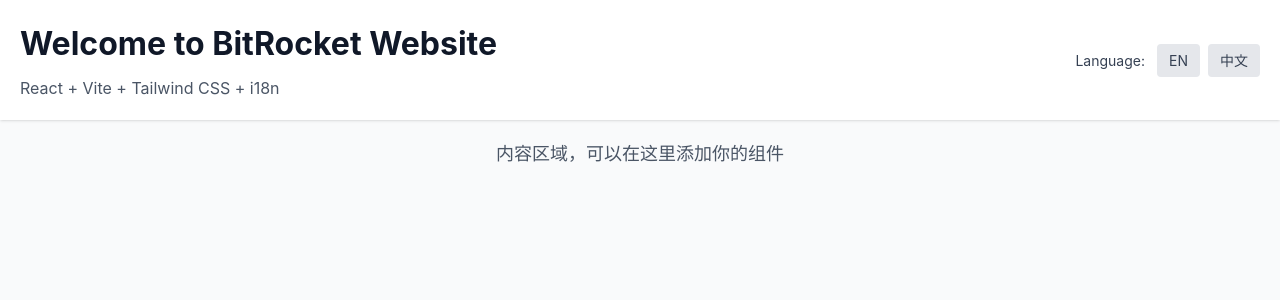
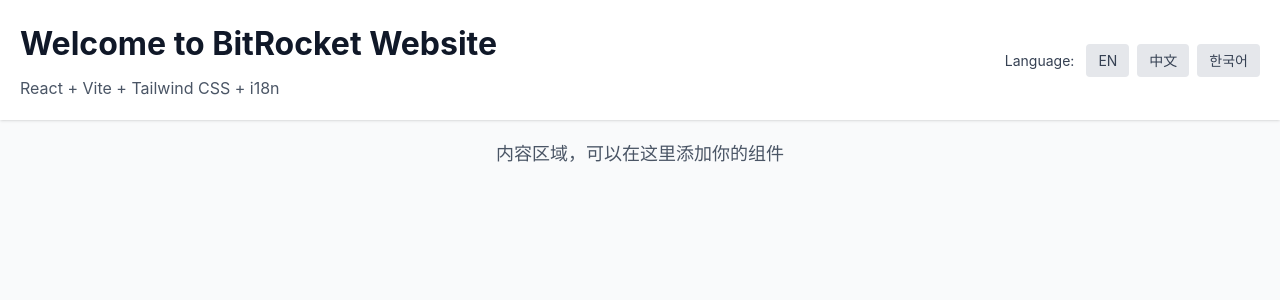
Before and after one commit to SunburstMeoga/bitrocket-website, a React (Vite) app: page / in a window 1280 px wide. Shown: the top 300 px of the page. Built offline with nearby package versions, Linux system fonts and the light colour scheme.

Commit message:
feat: 添加韩语多语言支持
- 新增ko.json韩语语言文件
- 更新i18n配置，添加韩语资源
- 在LanguageSwitcher组件中添加韩语切换按钮
- 支持中文、英文、韩语三种语言切换

```diff
--- a/src/components/LanguageSwitcher.jsx
+++ b/src/components/LanguageSwitcher.jsx
@@ -34,6 +34,16 @@
         >
           中文
         </button>
+        <button
+          onClick={() => changeLanguage('ko')}
+          className={`px-[12vw] lg:px-[12vw] xl:px-[12vw] py-[6vw] lg:py-[6vw] xl:py-[6vw] text-[14vw] lg:text-[14vw] xl:text-[14vw] rounded-[4vw] lg:rounded-[4vw] xl:rounded-[4vw] transition-colors ${
+            i18n.language === 'ko'
+              ? 'bg-blue-500 text-white'
+              : 'bg-gray-200 text-gray-700 hover:bg-gray-300'
+          }`}
+        >
+          한국어
+        </button>
       </div>
     </div>
   )
--- a/src/i18n/index.js
+++ b/src/i18n/index.js
@@ -5,6 +5,7 @@
 // 导入语言资源
 import en from './locales/en.json'
 import zh from './locales/zh.json'
+import ko from './locales/ko.json'
 
 const resources = {
   en: {
@@ -12,6 +13,9 @@
   },
   zh: {
     translation: zh
+  },
+  ko: {
+    translation: ko
   }
 }
 
--- /dev/null
+++ b/src/i18n/locales/ko.json
@@ -0,0 +1,12 @@
+{
+  "welcome": "BitRocket 웹사이트에 오신 것을 환영합니다",
+  "description": "React + Vite + Tailwind CSS + i18n",
+  "language": "언어",
+  "responsive_test": "반응형 테스트",
+  "mobile": "모바일",
+  "pad": "태블릿",
+  "pc": "PC",
+  "width": "너비",
+  "height": "높이",
+  "test_box": "테스트 박스"
+}
```
